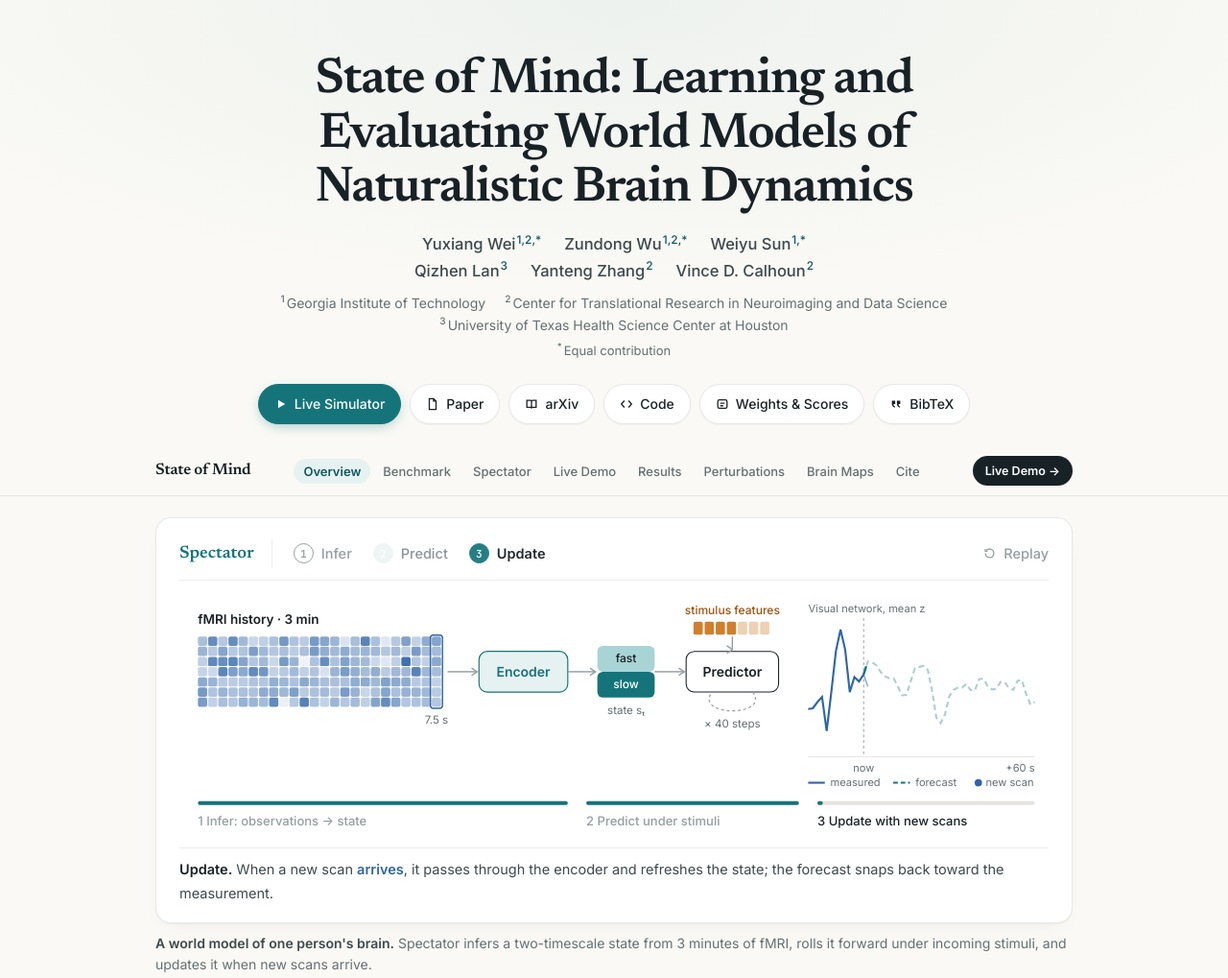
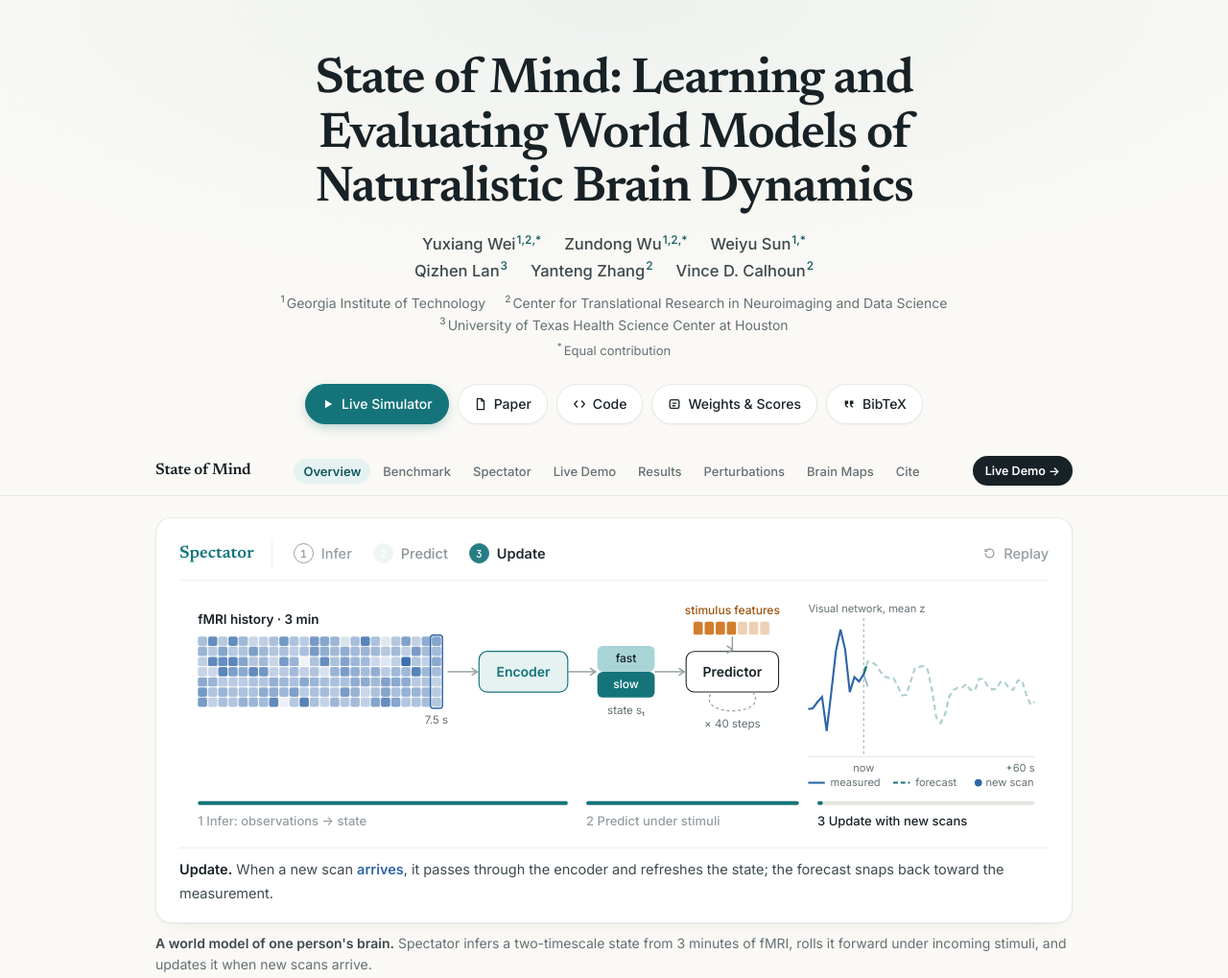
Before and after one commit to yuxiangwei0808/State-of-Mind, a plain HTML site: page index.html in a window 1280 px wide. Shown: the top 1019 px of the page at 96% size. Drawn offline with Linux system fonts and the light colour scheme.

Commit message:
Remove redundant arXiv pill from header

```diff
--- a/index.html
+++ b/index.html
@@ -500,7 +500,6 @@ footer a:hover{color:var(--ink)}
     <div class="pills">
       <a class="pill main" href="#live"><svg viewBox="0 0 16 16" fill="currentColor"><path d="M4.5 3.2 12.8 8l-8.3 4.8z"/></svg>Live Simulator</a>
       <a class="pill" href="https://arxiv.org/pdf/2611.28508" target="_blank" rel="noopener"><svg viewBox="0 0 16 16" fill="none" stroke="currentColor" stroke-width="1.5"><path d="M4 1.5h5l3 3v10H4z"/><path d="M9 1.5v3h3"/></svg>Paper</a>
-      <a class="pill" href="https://arxiv.org/abs/2611.28508" target="_blank" rel="noopener"><svg viewBox="0 0 16 16" fill="none" stroke="currentColor" stroke-width="1.5"><path d="M2.5 3.5h4.2c1 0 1.3.6 1.3 1.3v8.2c0-.7-.5-1.2-1.3-1.2H2.5zm11 0H9.3c-1 0-1.3.6-1.3 1.3v8.2c0-.7.5-1.2 1.3-1.2h4.2z"/></svg>arXiv</a>
       <a class="pill" href="https://github.com/yuxiangwei0808/State-of-Mind" target="_blank" rel="noopener"><svg viewBox="0 0 16 16" fill="none" stroke="currentColor" stroke-width="1.5"><path d="M5.5 4 2 8l3.5 4M10.5 4 14 8l-3.5 4"/></svg>Code</a>
       <a class="pill" href="https://huggingface.co/stanjsx/Spectator" target="_blank" rel="noopener"><svg viewBox="0 0 16 16" fill="none" stroke="currentColor" stroke-width="1.5"><rect x="2.5" y="3" width="11" height="10" rx="2"/><path d="M5.5 7h5M5.5 10h3.5"/></svg>Weights &amp; Scores</a>
       <a class="pill" href="#cite"><svg viewBox="0 0 16 16" fill="currentColor"><path d="M3 4h4v4H5c0 1.5.7 2.5 2 3l-.6 1.2C4 11.4 3 9.8 3 7.5zm6 0h4v4h-2c0 1.5.7 2.5 2 3l-.6 1.2C10 11.4 9 9.8 9 7.5z"/></svg>BibTeX</a>
```
